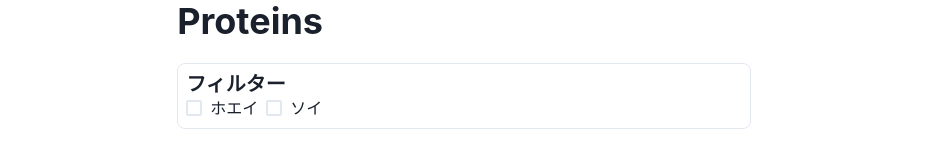
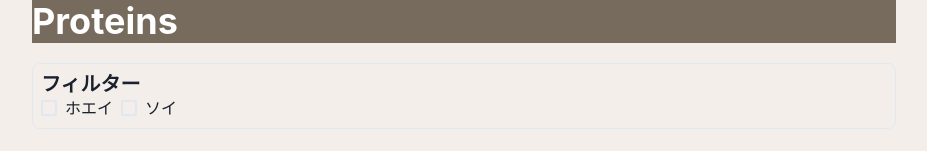
Before and after one commit to hntk03/proteins, a Next.js app: page / in a window 1280 px wide. Shown: the top 151 px of the page, without its empty margins (176-1103 px from the left). Built offline with nearby package versions, Linux system fonts and the light colour scheme.

Commit message:
add color

```diff
--- a/src/components/header.js
+++ b/src/components/header.js
@@ -1,12 +1,14 @@
-import { Heading } from '@chakra-ui/react';
+import { Heading, Box } from '@chakra-ui/react';
 import { Link } from 'next/link';
 
 export default function Header (){
 	return(
 		<header>
-			<Heading>
+			<Box background={'#776B5D'}>
+			<Heading color={'white'}>
 						Proteins
 			</Heading>
+			</Box>
 		</header>
 	)
 }
--- /dev/null
+++ b/src/components/theme.js
@@ -0,0 +1,12 @@
+import { extendTheme } from '@chakra-ui/react';
+// https://colorhunt.co/palette/f3eeeaebe3d5b0a695776b5d
+
+export const theme = extendTheme({
+	styles:{
+		global:{
+			body:{
+				backgroundColor: '#F3EEEA',
+			},
+		}
+	}
+});
--- a/src/components/tmp.js
+++ /dev/null
@@ -1,6 +0,0 @@
-
-export default class Url{
-	constructor(amazon){
-		this.amazon = amazon;
-	}
-}
--- a/src/pages/index.js
+++ b/src/pages/index.js
@@ -8,13 +8,13 @@ import Header from '../components/header';
 import Footer from '../components/footer';
 import ProteinsDisplay from '../components/proteinsDisplay';
 import FilterCtrl from '../components/filter';
+import { theme } from '../components/theme';
 
 export default function Home() {
 	const [tags, setTags] = useState([]);
   return (
-		<ChakraProvider>
-    <div>
-			<Container minHeight='100vh'>
+		<ChakraProvider theme={theme}>
+			<Container minHeight='100vh' maxW='4xl' >
 
 			<MyHead />
 
@@ -25,7 +25,6 @@ export default function Home() {
 			<Footer />
       </main>
 			</Container>
-		</div>
 		</ChakraProvider>
 	);
 }
```
